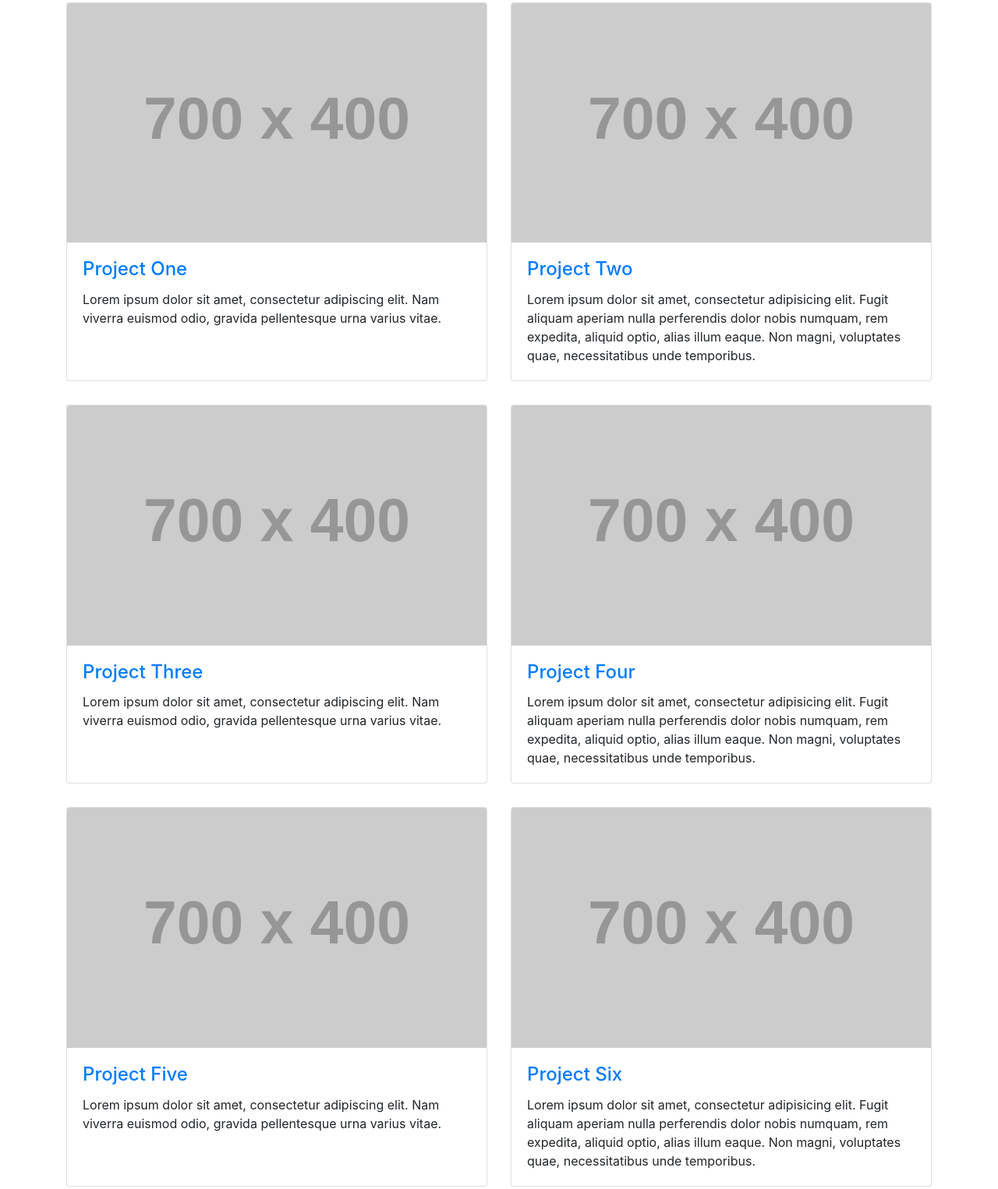
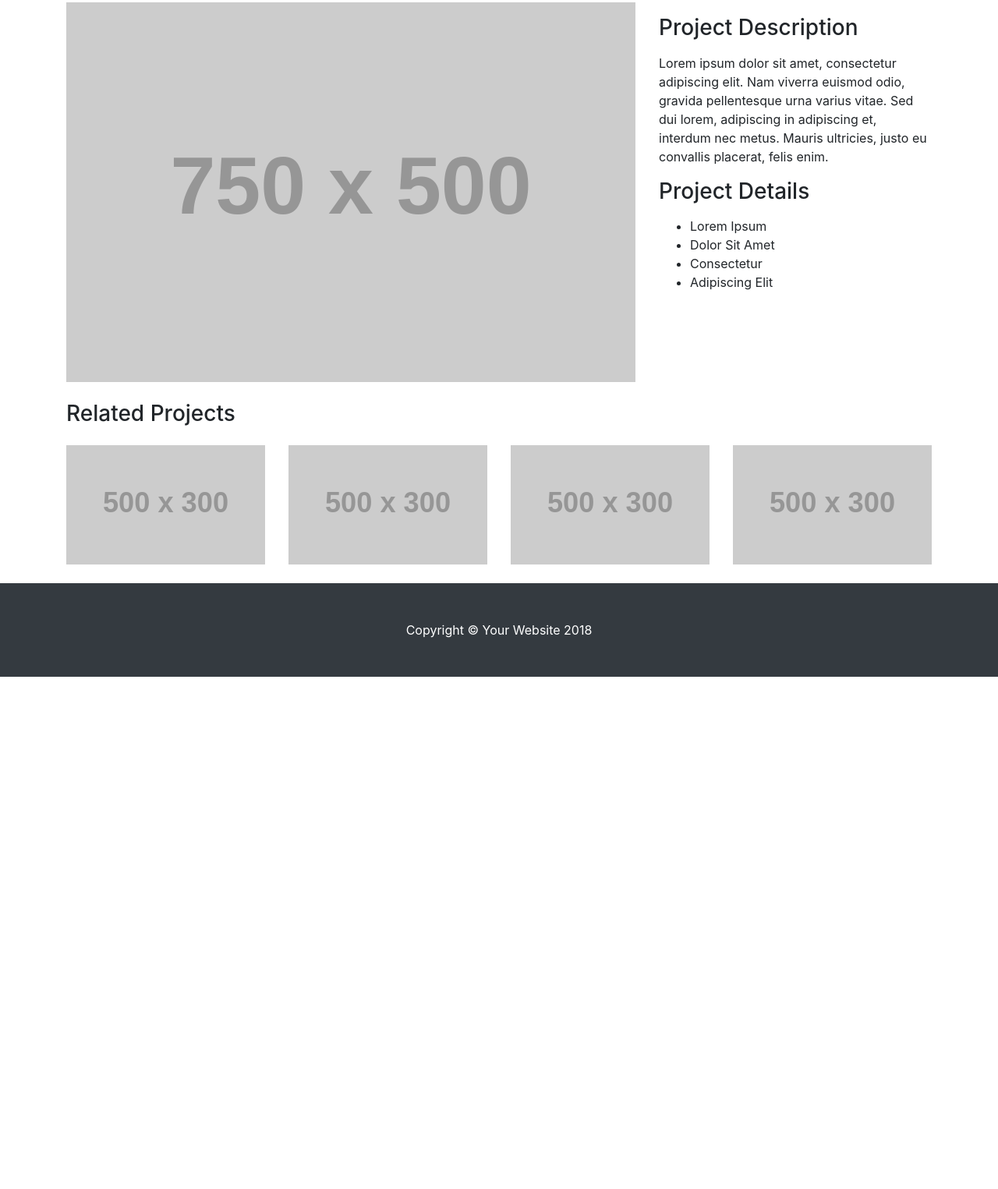
Before and after one commit to Bruder44/hillman-bootstrap, a website: page startbootstrap-portfolio-item-gh-pages/services.html in a window 1280 px wide. Shown: the part 149-1674 px from the top of the page at 78% size. After the commit the page ends 1017 px from the top, so only its background shows below. Drawn offline with Linux system fonts and the light colour scheme; placeholder pictures from the web are drawn by us.

Commit message:
updatedknuckles

```diff
--- a/startbootstrap-portfolio-item-gh-pages/services.html
+++ b/startbootstrap-portfolio-item-gh-pages/services.html
@@ -8,13 +8,13 @@
     <meta name="description" content="">
     <meta name="author" content="">
 
-    <title>2 Col Portfolio - Start Bootstrap Template</title>
+    <title>Portfolio Item - Start Bootstrap Template</title>
 
     <!-- Bootstrap core CSS -->
     <link href="vendor/bootstrap/css/2bootstrap.min.css" rel="stylesheet">
 
     <!-- Custom styles for this template -->
-    <link href="css/2-col-portfolio.css" rel="stylesheet">
+    <link href="css/portfolio-item.css" rel="stylesheet">
 
   </head>
 
@@ -30,7 +30,7 @@
         <div class="collapse navbar-collapse" id="navbarResponsive">
           <ul class="navbar-nav ml-auto">
             <li class="nav-item active">
-              <a class="nav-link" href="index.html">Home
+              <a class="nav-link" href="#">Home
                 <span class="sr-only">(current)</span>
               </a>
             </li>
@@ -38,7 +38,7 @@
               <a class="nav-link" href="#">About</a>
             </li>
             <li class="nav-item">
-              <a class="nav-link" href="#">Services</a>
+              <a class="nav-link" href="services.html">Services</a>
             </li>
             <li class="nav-item">
               <a class="nav-link" href="#">Contact</a>
@@ -51,80 +51,65 @@
     <!-- Page Content -->
     <div class="container">
 
-      <!-- Page Heading -->
+      <!-- Portfolio Item Heading -->
       <h1 class="my-4">Page Heading
         <small>Secondary Text</small>
       </h1>
 
+      <!-- Portfolio Item Row -->
       <div class="row">
-        <div class="col-lg-6 portfolio-item">
-          <div class="card h-100">
-            <a href="#"><img class="card-img-top" src="http://placehold.it/700x400" alt=""></a>
-            <div class="card-body">
-              <h4 class="card-title">
-                <a href="#">Project One</a>
-              </h4>
-              <p class="card-text">Lorem ipsum dolor sit amet, consectetur adipiscing elit. Nam viverra euismod odio, gravida pellentesque urna varius vitae.</p>
-            </div>
-          </div>
+
+        <div class="col-md-8">
+          <img class="img-fluid" src="http://placehold.it/750x500" alt="">
         </div>
-        <div class="col-lg-6 portfolio-item">
-          <div class="card h-100">
-            <a href="#"><img class="card-img-top" src="http://placehold.it/700x400" alt=""></a>
-            <div class="card-body">
-              <h4 class="card-title">
-                <a href="#">Project Two</a>
-              </h4>
-              <p class="card-text">Lorem ipsum dolor sit amet, consectetur adipisicing elit. Fugit aliquam aperiam nulla perferendis dolor nobis numquam, rem expedita, aliquid optio, alias illum eaque. Non magni, voluptates quae, necessitatibus unde temporibus.</p>
-            </div>
-          </div>
+
+        <div class="col-md-4">
+          <h3 class="my-3">Project Description</h3>
+          <p>Lorem ipsum dolor sit amet, consectetur adipiscing elit. Nam viverra euismod odio, gravida pellentesque urna varius vitae. Sed dui lorem, adipiscing in adipiscing et, interdum nec metus. Mauris ultricies, justo eu convallis placerat, felis enim.</p>
+          <h3 class="my-3">Project Details</h3>
+          <ul>
+            <li>Lorem Ipsum</li>
+            <li>Dolor Sit Amet</li>
+            <li>Consectetur</li>
+            <li>Adipiscing Elit</li>
+          </ul>
         </div>
-        <div class="col-lg-6 portfolio-item">
-          <div class="card h-100">
-            <a href="#"><img class="card-img-top" src="http://placehold.it/700x400" alt=""></a>
-            <div class="card-body">
-              <h4 class="card-title">
-                <a href="#">Project Three</a>
-              </h4>
-              <p class="card-text">Lorem ipsum dolor sit amet, consectetur adipiscing elit. Nam viverra euismod odio, gravida pellentesque urna varius vitae.</p>
-            </div>
-          </div>
-        </div>
-        <div class="col-lg-6 portfolio-item">
-          <div class="card h-100">
-            <a href="#"><img class="card-img-top" src="http://placehold.it/700x400" alt=""></a>
-            <div class="card-body">
-              <h4 class="card-title">
-                <a href="#">Project Four</a>
-              </h4>
-              <p class="card-text">Lorem ipsum dolor sit amet, consectetur adipisicing elit. Fugit aliquam aperiam nulla perferendis dolor nobis numquam, rem expedita, aliquid optio, alias illum eaque. Non magni, voluptates quae, necessitatibus unde temporibus.</p>
-            </div>
-          </div>
-        </div>
-        <div class="col-lg-6 portfolio-item">
-          <div class="card h-100">
-            <a href="#"><img class="card-img-top" src="http://placehold.it/700x400" alt=""></a>
-            <div class="card-body">
-              <h4 class="card-title">
-                <a href="#">Project Five</a>
-              </h4>
-              <p class="card-text">Lorem ipsum dolor sit amet, consectetur adipiscing elit. Nam viverra euismod odio, gravida pellentesque urna varius vitae.</p>
-            </div>
-          </div>
-        </div>
-        <div class="col-lg-6 portfolio-item">
-          <div class="card h-100">
-            <a href="#"><img class="card-img-top" src="http://placehold.it/700x400" alt=""></a>
-            <div class="card-body">
-              <h4 class="card-title">
-                <a href="#">Project Six</a>
-              </h4>
-              <p class="card-text">Lorem ipsum dolor sit amet, consectetur adipisicing elit. Fugit aliquam aperiam nulla perferendis dolor nobis numquam, rem expedita, aliquid optio, alias illum eaque. Non magni, voluptates quae, necessitatibus unde temporibus.</p>
-            </div>
-          </div>
-        </div>
+
       </div>
       <!-- /.row -->
+
+      <!-- Related Projects Row -->
+      <h3 class="my-4">Related Projects</h3>
+
+      <div class="row">
+
+        <div class="col-md-3 col-sm-6 mb-4">
+          <a href="#">
+            <img class="img-fluid" src="http://placehold.it/500x300" alt="">
+          </a>
+        </div>
+
+        <div class="col-md-3 col-sm-6 mb-4">
+          <a href="#">
+            <img class="img-fluid" src="http://placehold.it/500x300" alt="">
+          </a>
+        </div>
+
+        <div class="col-md-3 col-sm-6 mb-4">
+          <a href="#">
+            <img class="img-fluid" src="http://placehold.it/500x300" alt="">
+          </a>
+        </div>
+
+        <div class="col-md-3 col-sm-6 mb-4">
+          <a href="#">
+            <img class="img-fluid" src="http://placehold.it/500x300" alt="">
+          </a>
+        </div>
+
+      </div>
+      <!-- /.row -->
+
     </div>
     <!-- /.container -->
 
```
